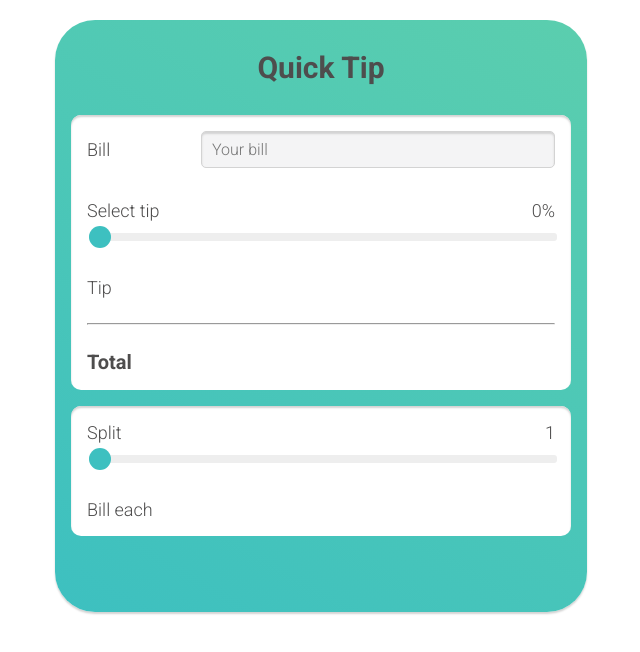
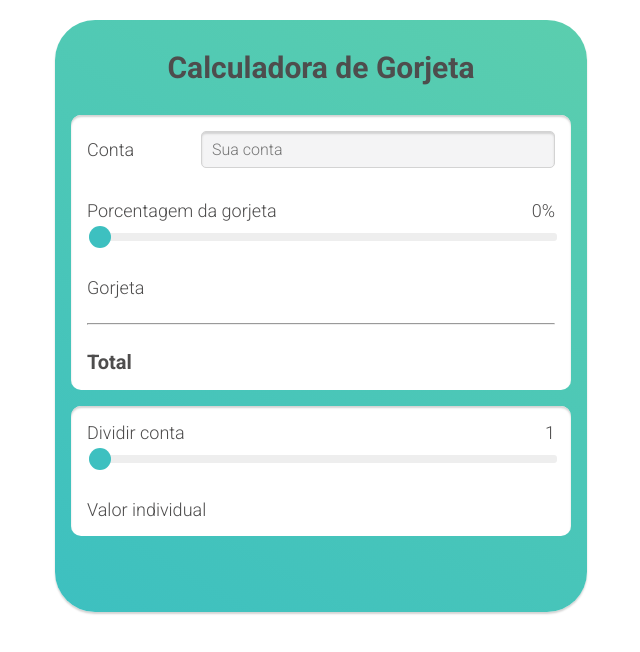
Before and after one commit to JohnSilva98/Tip-Calculator, a plain HTML site: page index.html in a window 1280 px wide. Shown: the whole page, without its empty margins (319-959 px from the left). Drawn offline with Linux system fonts and the light colour scheme.

Commit message:
traduzindo textos do html para o portugues

```diff
--- a/index.html
+++ b/index.html
@@ -9,24 +9,25 @@
       rel="stylesheet"
     />
     <link rel="stylesheet" href="styles.css" />
-    <title>Quick Tip</title>
+    <title>Calculadora de Gorjeta</title>
   </head>
   <body>
     <main oninput="update()">
-      <h1>Quick Tip</h1>
+      <h1>Calculadora de Gorjeta</h1>
       <section>
         <div class="bill">
-          <label for="yourBill">Bill</label>
-          <input type="number" placeholder="Your bill" id="yourBill" />
+          <label for="yourBill">Conta</label>
+          <input type="number" placeholder="Sua conta" id="yourBill" />
         </div>
         <div>
           <div class="space-between">
-            <label for="">Select tip</label><span id="tipPercent">0%</span>
+            <label for="">Porcentagem da gorjeta</label
+            ><span id="tipPercent">0%</span>
           </div>
           <input type="range" value="0" id="tipInput" class="range" />
         </div>
         <div class="space-between">
-          <span>Tip</span>
+          <span>Gorjeta</span>
           <span id="tipValue"></span>
         </div>
         <span class="tipValue"></span>
@@ -40,7 +41,7 @@
       <section>
         <div>
           <div class="space-between">
-            <label for="splitInput">Split</label>
+            <label for="splitInput">Dividir conta</label>
             <span id="splitValue">1</span>
           </div>
           <input
@@ -53,7 +54,7 @@
           />
         </div>
         <div class="space-between">
-          <span>Bill each</span>
+          <span>Valor individual</span>
           <span id="billEach"></span>
         </div>
       </section>
--- a/index.js
+++ b/index.js
@@ -2,12 +2,12 @@ function formatMoney(value) {
   value = Math.ceil(value * 100) / 100;
 
   value = value.toFixed(2);
-  return "$ " + value;
+  return "R$ " + value;
 }
 
 function formatSplit(value) {
-  if (value == 1) return value + " person";
-  return value + " people";
+  if (value == 1) return value + " pessoa";
+  return value + " pessoas";
 }
 
 function update() {
```
